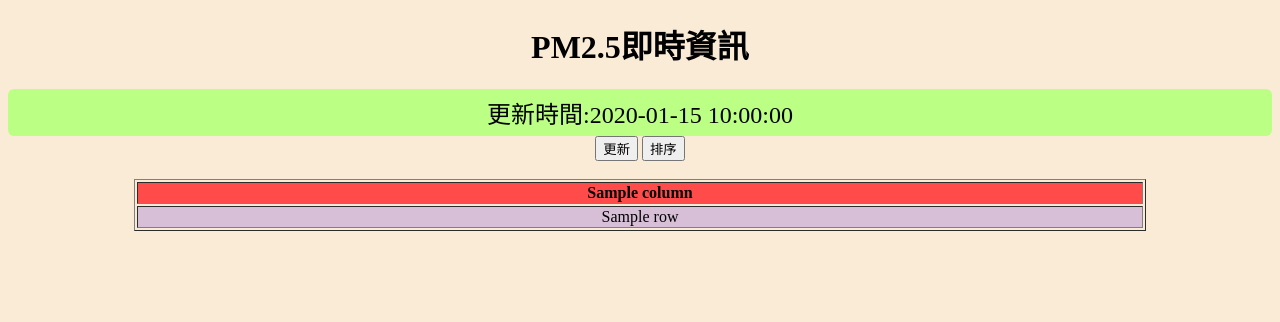
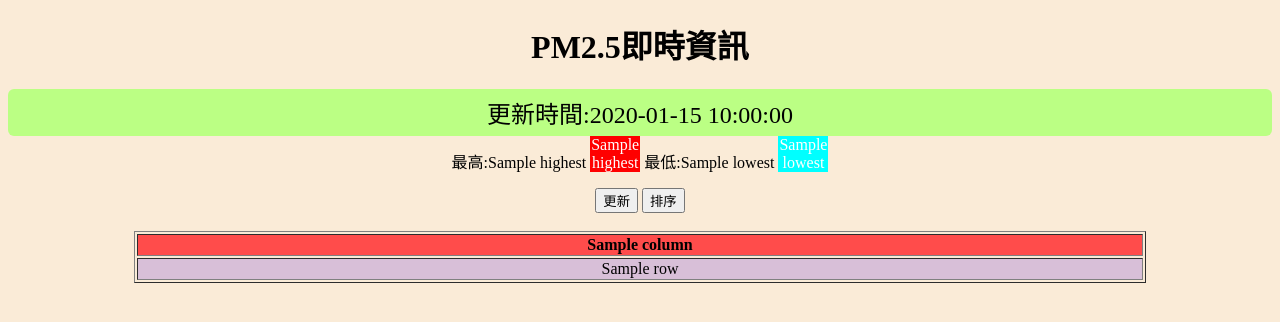
Before and after one commit to aegis1013/flask_demo, a Flask app: template templates/pm25.html in a window 1280 px wide. Shown: the top 322 px of the page. Run offline with Flask 3, Linux system fonts and the light colour scheme; the template is opened without the code that fills it: most values are stand-ins (such as "Sample title", 1, 10 or a date in 2020).

Commit message:
修正bug 完成最高最低輸出

```diff
--- a/main.py
+++ b/main.py
@@ -12,6 +12,8 @@ books = {1: "Python book", 2: "Java book", 3: "Flask book"}
 
 ascending = True
 df = None
+url = "https://data.moenv.gov.tw/api/v2/aqx_p_02?api_key=e8dd42e6-9b8b-43f8-991e-b3dee723a52d&limit=1000&sort=datacreationdate%20desc&format=CSV"
+countys = None
 
 
 # 首頁 >> @app.route('/')
@@ -75,13 +77,22 @@ def get_now():
 
 @app.route("/pm25-chart")
 def pm25_chart():
-    return render_template("pm25-chart.html")
+    global countys
+    df = pd.read_csv(url).dropna()
+    countys = list(set(df["county"]))
+    lowest = df.sort_values("pm25").iloc[0][["site", "pm25"]].values
+    highest = df.sort_values("pm25").iloc[-1][["site", "pm25"]].values
+
+    # 最高最低輸出到pm25-chart.html
+
+    return render_template(
+        "pm25-chart.html", countys=countys, lowest=lowest, highest=highest
+    )
 
 
 @app.route("/county-pm25-json/<county>")
 def get_county_pm25_json(county):
     global df
-    url = "https://data.moenv.gov.tw/api/v2/aqx_p_02?api_key=e8dd42e6-9b8b-43f8-991e-b3dee723a52d&limit=1000&sort=datacreationdate%20desc&format=CSV"
     pm25 = {}
     message = ""
     nowTime = datetime.now()
@@ -116,10 +127,10 @@ def get_county_pm25_json(county):
 
 @app.route("/pm25-json")
 def get_pm25_json():
-    global df
+    global df, countys
     six_countys = ["新北市", "臺北市", "桃園市", "臺中市", "臺南市", "高雄市"]
-    url = "https://data.moenv.gov.tw/api/v2/aqx_p_02?api_key=e8dd42e6-9b8b-43f8-991e-b3dee723a52d&limit=1000&sort=datacreationdate%20desc&format=CSV"
-    df = pd.read_csv(url).dropna()
+    if df is None:
+        df = pd.read_csv(url).dropna()
 
     six_data = {}
     for county in six_countys:
@@ -135,6 +146,7 @@ def get_pm25_json():
         "xData": df["site"].tolist(),
         "yData": df["pm25"].tolist(),
         "sixData": six_data,
+        "county": countys[0],
     }
     # print(json_data)
     return json.dumps(json_data, ensure_ascii=False)
@@ -174,11 +186,14 @@ def get_pm25():
 
         columns = df.columns.tolist()
         values = df.values.tolist()
+        lowest = df.sort_values("pm25").iloc[0][["site", "pm25"]].values
+        highest = df.sort_values("pm25").iloc[-1][["site", "pm25"]].values
         # lowest = df.sort_values("pm25").iloc[0]["site", "pm25"].values
         # highest = df.sort_values("pm25").iloc[-1]["site", "pm25"].values
         # pm25 \\\65列 最高:{{highest[0]}} <span class="highest">{{highest[1]}}</span>
         # 最低:{{lowest[0]}} <span class="lowest">{{lowest[1]}}</span>
         print("取得資料成功!")
+        message = "取得資料成功!"
     except Exception as e:
         print(e)
         message = "取得pm2.5資料失敗，請稍後再試..."
--- a/templates/index.html
+++ b/templates/index.html
@@ -16,9 +16,10 @@
         Eos, ex modi ea cumque eaque at. In ducimus voluptatibus accusamus!
         Vitae nulla fugit quam dolorum quidem maiores beatae perspiciatis cum et!
     </p>
-    <a href="/bmi" target="_blank">BMI</a>
+    <a href="bmi/name=jeff&height=177&weight=68" target="_blank">BMI</a>
     <a href="/books" target="_blank">書籍資料</a>
-    <a href="pm25-chart" target="_blank">PM2.5資料</a>
+    <a href="pm25" target="_blank">PM2.5資料</a>
+    <a href="pm25-chart" target="_blank">PM2.5數據圖</a>
 
     <script>
         // const h1Element = document.querySelector("h1")
--- a/templates/pm25.html
+++ b/templates/pm25.html
@@ -4,7 +4,7 @@
 <head>
     <meta charset="UTF-8">
     <meta name="viewport" content="width=device-width, initial-scale=1.0">
-    <title>Document</title>
+    <title>PM2.5資料</title>
     <!-- ../ 跳出本地目錄  ./ 本地目錄-->
     <link rel="stylesheet" href="../static/css/style.css">
     <!-- <style>
@@ -62,8 +62,8 @@
     <h1 class="title">PM2.5即時資訊</h1>
     <div class="update-time">更新時間:{{now}}<br><span>{{message}}</span></div>
 
-
-
+    最高:{{highest[0]}} <span class="highest">{{highest[1]}}</span>
+    最低:{{lowest[0]}} <span class="lowest">{{lowest[1]}}</span>
 
     <form action="/pm25" method="POST">
         <input type="submit" name="update" value="更新"></input>
```
Also changed, not shown: templates/pm25-chart.html (+22 -5 lines).
